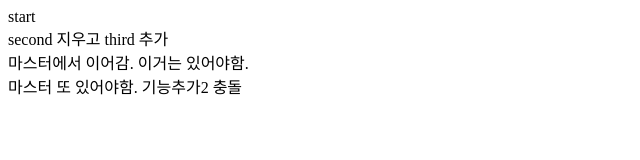
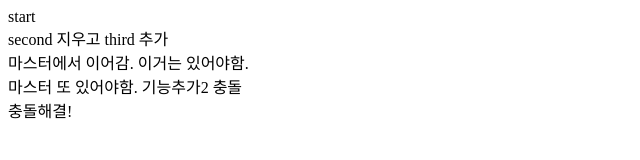
Before and after one commit to CHATIS-KIMYONGHEE/CHATIS, a plain HTML site: page index.html in a window 1280 px wide. Shown: the full height of the page, 0-640 px from the left. Drawn offline with Linux system fonts and the light colour scheme.

Commit message:
충돌해결 추가

```diff
--- a/index.html
+++ b/index.html
@@ -18,5 +18,6 @@
     기능추가2
     충돌
   </div>
+  충돌해결!
 </body>
 </html>
```
